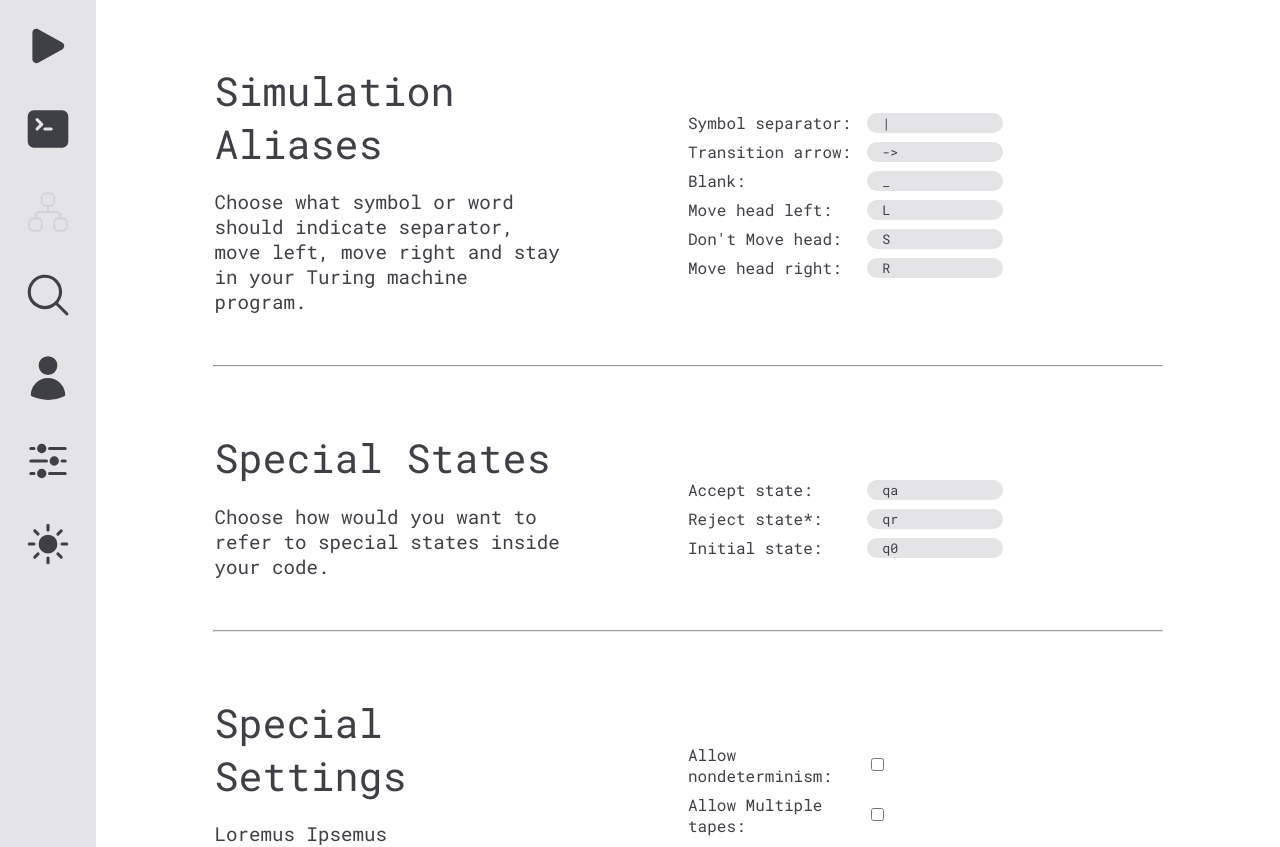
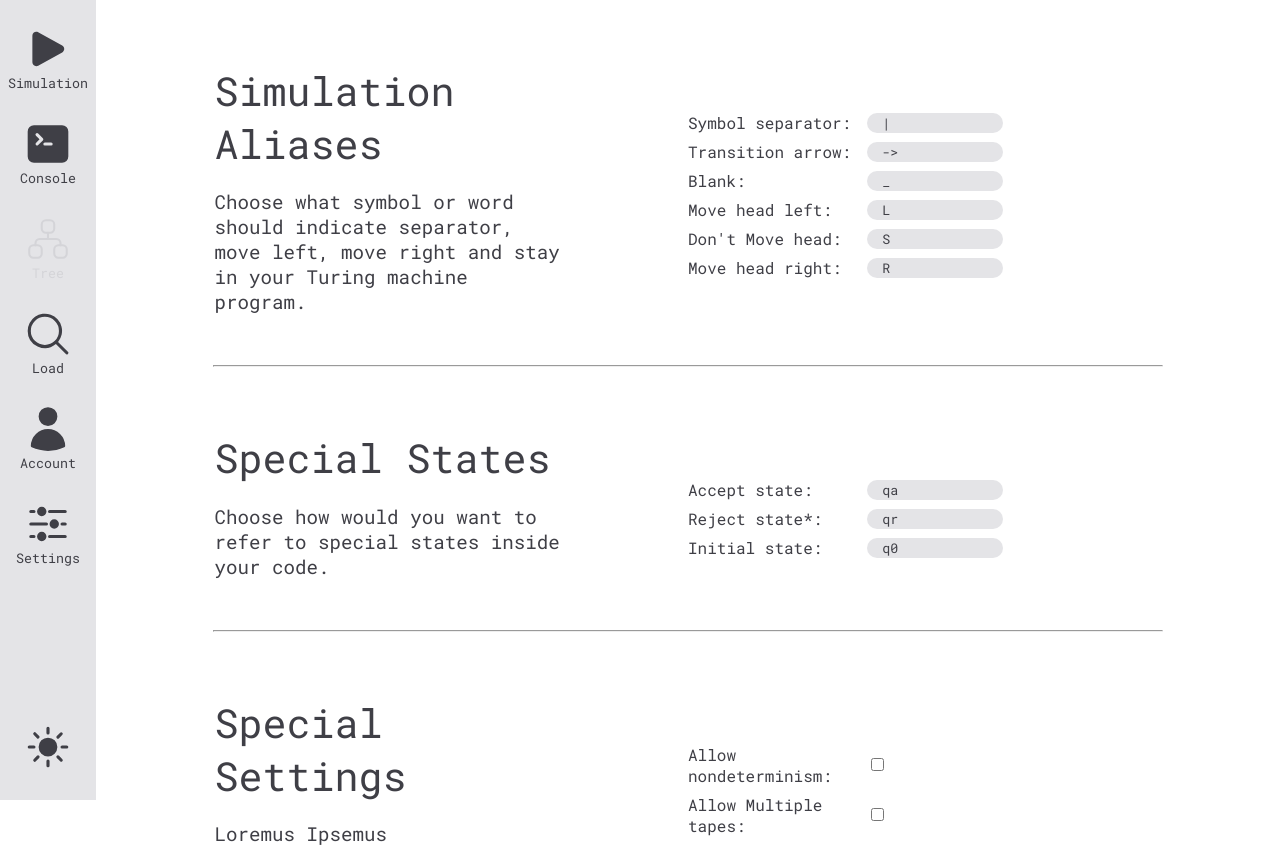
Before and after one commit to Haranana/Turing-Machine-Simulator-Frontend, a React (Vite) app: page /settings in a window 1280 px wide. Shown: the top 847 px of the page. Built offline with nearby package versions, Linux system fonts and the light colour scheme.

Commit message:
updated sidebar visuals

```diff
--- a/src/features/Sidebar/Sidebar.tsx
+++ b/src/features/Sidebar/Sidebar.tsx
@@ -42,40 +42,46 @@ export default function Sidebar(){
             <li className={`SidebarElement ${chosenPage==="tapes"? "HiglistedLink" : ""}`} id='simulator-link-button'>
                 <Link onClick={()=>setChosenPage("tapes")} className='SidebarLink' to="index" title='Simulation'>
                     <PlayIcon className = "icon"></PlayIcon>
+                    <p className='SidebarLinkTitle'>Simulation</p>
                 </Link>
             </li>
 
             <li className={`SidebarElement ${chosenPage==="console"? "HiglistedLink" : ""}`} id='console-link-button'>
                 <Link onClick={()=>setChosenPage("console")} className='SidebarLink' to="console" title='Console'>
                     <CommandLineIcon className = "icon"></CommandLineIcon>
+                    <p className='SidebarLinkTitle'>Console</p>
                 </Link>
             </li>
 
             <li className={`SidebarElement ${currentSimulationIsNonDet? "" : "disabledLinkButton"} ${chosenPage==="tree"? "HiglistedLink" : ""}`} id='tree-link-button'>
                 <Link onClick={()=> (currentSimulationIsNonDet? setChosenPage("tree") : "")} className='SidebarLink' to="tree" title="Simulation tree">
                     <Sitemap></Sitemap>
+                    <p className='SidebarLinkTitle'>Tree</p>
                 </Link>
             </li>
 
             <li className={`SidebarElement ${chosenPage==="search"? "HiglistedLink" : ""}`} id='search-link-button'>
                 <Link onClick={()=>setChosenPage("search")} className='SidebarLink'  to="search" title="Download turing machine">
                     <MagnifyingGlassIcon className = "icon"/>
+                    <p className='SidebarLinkTitle'>Load</p>
                 </Link>
             </li>
 
             <li className={`SidebarElement ${chosenPage==="account"? "HiglistedLink" : ""}`} id='account-link-button'>
                 <Link onClick={()=>setChosenPage("account")} className='SidebarLink' to="account" title='Account'>
                     <UserIcon className = "icon"></UserIcon>
+                    <p className='SidebarLinkTitle'>Account</p>
                 </Link>
             </li>
 
             <li className={`SidebarElement ${chosenPage==="settings"? "HiglistedLink" : ""}`} id='settings-link-button'>
                 <Link onClick={()=>setChosenPage("settings")} className='SidebarLink' to="settings" title='Settings'>
                     <AdjustmentsHorizontalIcon className = "icon"></AdjustmentsHorizontalIcon>
+                    <p className='SidebarLinkTitle'>Settings</p>
                 </Link>
             </li>
 
-            <li className='SidebarElement'><button className='SidebarButton'  onClick={()=>applyTheme(theme==="dark"? "light" : "dark")}>{theme === "light"? <SunIcon className = "icon"/> : <MoonIcon className = "icon"/> } </button></li>
+            <li className='SidebarElement StyleModeToggle'><button className='SidebarButton'  onClick={()=>applyTheme(theme==="dark"? "light" : "dark")}>{theme === "light"? <SunIcon className = "icon"/> : <MoonIcon className = "icon"/> } </button></li>
         </ul>
     </nav>
 );
--- a/src/features/Sidebar/sidebar.css
+++ b/src/features/Sidebar/sidebar.css
@@ -1,14 +1,20 @@
 
 .sidebar-wrap{
-  min-height: 100vh;
+
   --sidebar-width: 6rem;
   --sidebar-color: var(--color-strong);
   --sidebar-element-hover-color: var(--color-medium);
+
+  position: fixed;
+  top: 0;
+  left: 0;
+  bottom: 0;
+  width: var(--sidebar-width);
 }
 
 .sidebar {
   width: var(--sidebar-width);
-  min-height: 100%;
+   height: 100%;
   background: var( --sidebar-color);
   color: var(--color-text);
   display: flex;
@@ -21,10 +27,14 @@
   margin-top: 0;
   padding: 0;
   width: 100%;
+
+  display: flex;
+  flex-direction: column;
+  flex: 1;
 }
 
 .sidebar li {
-  margin-top: 8px;
+  margin-top: 20px;
   width: 100%;
 }
 
@@ -32,9 +42,20 @@
   color: var(--color-text);
   height: 75px;
   display: flex;
-  flex-direction: row;
+  flex-direction: column;
   justify-content: center;
   align-items: center;
+  text-decoration: none;
+}
+
+.disabledLinkButton .SidebarLinkTitle{
+  color: var(--color-text-muted);
+}
+
+.SidebarLinkTitle{
+  margin: 0px;
+  font-family: var(--font-1);
+  font-size: smaller;
 }
 
 .SidebarButton{
@@ -50,6 +71,11 @@
   cursor: pointer;
   background-color: transparent;
 }
+
+li.SidebarElement.StyleModeToggle{
+  margin-top: auto;
+}
+
 
 .sidebar .disabledLinkButton a{
   pointer-events: none;
@@ -72,6 +98,6 @@
   border-bottom: solid 5px var(--color-accent);
 }
 .icon{
-  max-width: 50px;
-  max-height: 50px;
+  width: 50px;
+  height: 50px;
 }
--- a/src/index.css
+++ b/src/index.css
@@ -72,11 +72,16 @@ html[data-theme="dark"] {
 
 .main-layout{
     display: flex;
+    align-items: center;
+    justify-content: center;
+    margin-left: 6rem;
 }
 
 .outlet-wrap{
   background-color: var(--color-extreme);
     flex: 1;
+  margin-left: var(--sidebar-width);
+  min-height: 100vh;
 }
 
 .tooltip { position: relative; }
--- a/src/pages/AccountPage.tsx
+++ b/src/pages/AccountPage.tsx
@@ -10,17 +10,26 @@ import type { AccountData } from '../features/AccountComponents/AccountDataConte
 import { toast } from 'react-hot-toast';
 import { AccountDataContext } from '../features/AccountComponents/AccountDataContext.ts';
 import { ArrowRightStartOnRectangleIcon , ChevronUpIcon , ChevronDownIcon } from '@heroicons/react/24/solid';
+import { useNavigate } from 'react-router-dom';
+import { useTuringMachineData, useTuringMachineSettings } from '../features/GlobalData/GlobalData.ts';
+import type { TuringMachineEditDto } from '../features/AccountComponents/AccountDataTypes.ts';
 
 export default  function AccountPage() {
 
-    const [currentSubPage, setCurrentSubPage] = useState<"load" | "save" | "edit">("load");
+       const {tmDataProgram , tmDataTapesAmount, tmDataName} = useTuringMachineData();
+       const {onlyComplete, rejectOnNonAccept , allowMultipleTapes,allowNondeterminism, inputAlphabet, tapeAlphabet, statesSet, onlyInputAlphabet, onlyTapeAlphabet, onlyStatesFromSet} = useTuringMachineSettings(s=>s.specialSettings);
+       const { symbolSeparator,transitionArrow,blank, left, right, stay} = useTuringMachineSettings(s=>s.aliases);
+       const {initialState, acceptState, rejectState} = useTuringMachineSettings(s=>s.specialStates);
+
+    const [currentSubPage, setCurrentSubPage] = useState<"load" | "create"  | "edit">("load");
     const {logout} = useAuth();
+    const navigate = useNavigate();
 
     const apiFetch = useApiFetch();
 
     const subPages = {
         load: <LoadTuringMachine/>,
-        save: <SaveTuringMachine/>,
+        create: <SaveTuringMachine/>,
         edit: <EditProfile/>
         } as const;
 
@@ -44,15 +53,72 @@ export default  function AccountPage() {
 
     }, [apiFetch]);
 
+    async function onSaveClicked(){
+
+        if(tmDataName==null){
+            setCurrentSubPage("create");
+            return;
+        }
+
+         const sendBody : TuringMachineEditDto = {
+            name: tmDataName,
+            description: null,
+            program: tmDataProgram.join("\n"),
+            initialState: initialState,
+            acceptState: acceptState,
+            rejectState: rejectState,
+            blank: blank,
+            sep1: symbolSeparator,
+            sep2: transitionArrow,
+            moveRight: right,
+            moveLeft: left,
+            moveStay: stay,
+            tapesAmount: tmDataTapesAmount,
+
+            specialSettings: {
+                allowNondeterminism: allowNondeterminism,
+                allowMultipleTapes: allowMultipleTapes,
+                onlyComplete: onlyComplete,
+                rejectOnNonAccept: rejectOnNonAccept,
+
+                statesSet: statesSet,
+                onlyStatesFromSet: onlyStatesFromSet,
+
+                tapeAlphabet: tapeAlphabet,
+                onlyTapeAlphabet: onlyTapeAlphabet,
+
+                inputAlphabet: inputAlphabet,
+                onlyInputAlphabet: onlyInputAlphabet,
+                }};
+
+                try{
+                    const res = await apiFetch("http://localhost:9090/api/tm/edit" , {
+                        method: "PUT",
+                        headers: { "Content-Type": "application/json" },
+                        body: JSON.stringify(
+                            sendBody
+                        )
+                    });
+                    if(res.status == 200 ){
+                        toast.success(`Turing Machine saved successfully`);
+                    }
+                    else{
+                        toast.error(`Turing Machine couldn't be saved`);
+                    }
+                }catch(e: any){
+                     toast.error(`Turing Machine couldn't be saved`);
+                }
+    }
+
     return(
         <div className="AccountPageWrapper">
             <div className='AccountPage'>
                 <div className='AccountPageDashboard'>
 
                         <button className={`AccountDashboardButton ${currentSubPage=="load"? "SelectedDashboardButton" : "" }`} onClick={()=>setCurrentSubPage("load")}>Manage{currentSubPage=="load"? <ChevronUpIcon/> : <ChevronDownIcon/> }</button>
-                        <button className={`AccountDashboardButton ${currentSubPage=="save"? "SelectedDashboardButton" : "" }`} onClick={()=>setCurrentSubPage("save")}>Save {currentSubPage=="save"? <ChevronUpIcon/> : <ChevronDownIcon/> }</button>
+                        <button className={`AccountDashboardButton ${currentSubPage=="create"? "SelectedDashboardButton" : "" }`} onClick={()=>setCurrentSubPage("create")}>Create {currentSubPage=="create"? <ChevronUpIcon/> : <ChevronDownIcon/> }</button>
                         <button className={`AccountDashboardButton ${currentSubPage=="edit"? "SelectedDashboardButton" : "" }`} onClick={()=>setCurrentSubPage("edit")}>Account {currentSubPage=="edit"? <ChevronUpIcon/> : <ChevronDownIcon/> }</button>
-
+                        <button className={`AccountDashboardButton`} onClick={()=>onSaveClicked()} >Save</button>
                      <button className='AccountDashboardButton LogoutButton'onClick={()=>logout()}><ArrowRightStartOnRectangleIcon/></button>
                 </div>
                 {/*<hr className='LineSeparator'></hr>*/}
```
